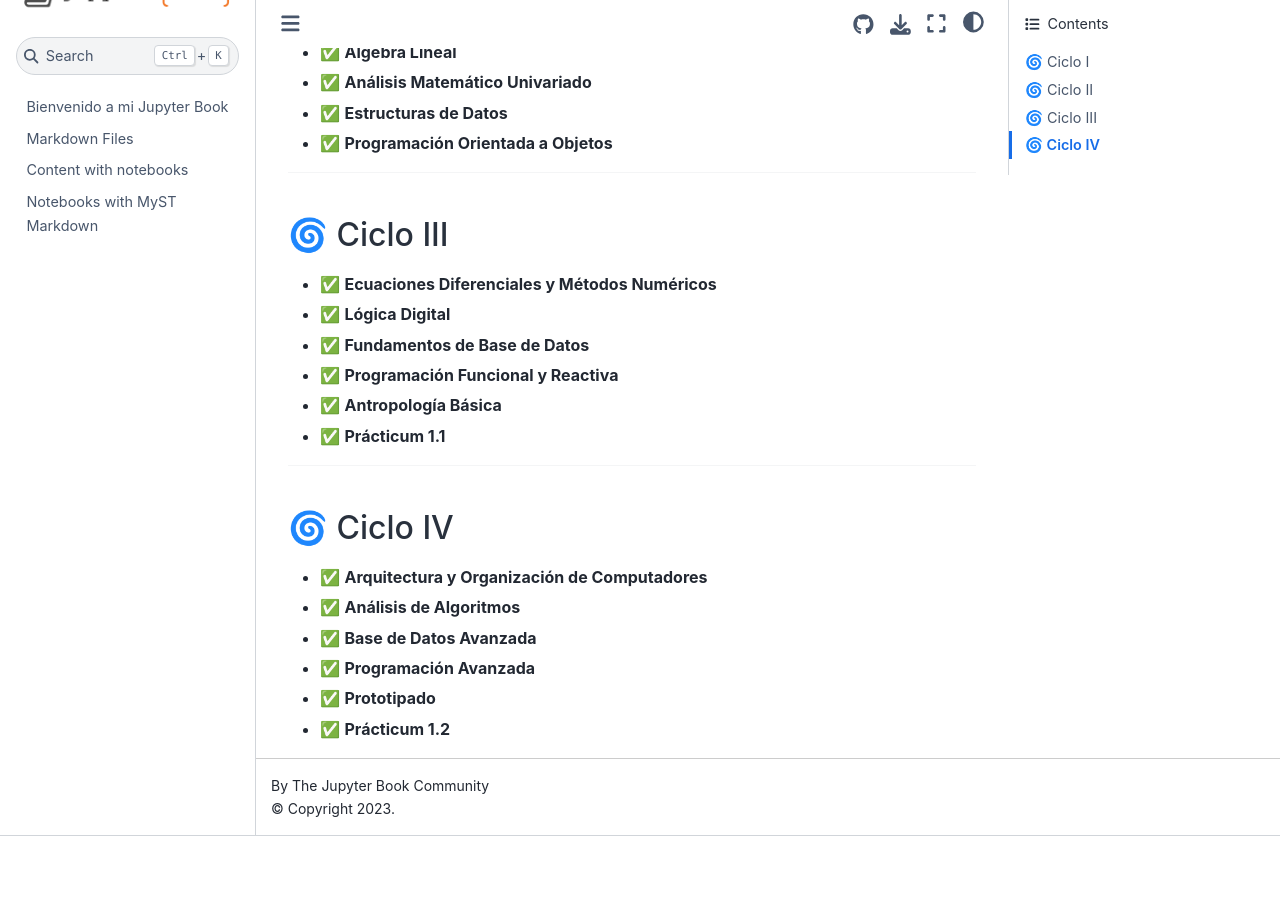
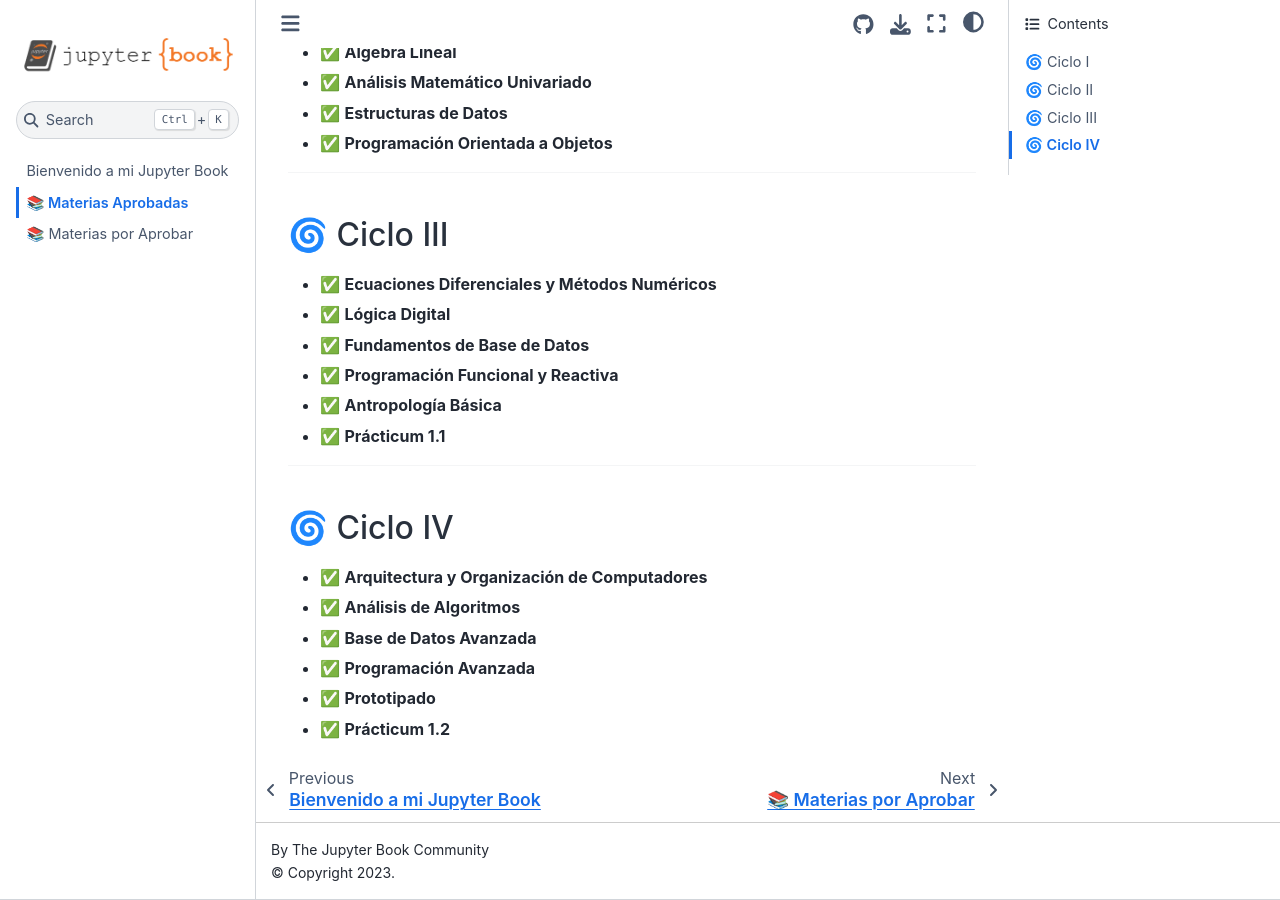
Before and after one commit to cbhas/tutorial-pla-web, a Jupyter Book: the page built from materias-aprobadas.md, in a window 1280 px wide and 900 px high, scrolled down 518 px. Built offline with Jupyter Book 1.0.4 settings and Sphinx 7.4.7 and the Sphinx Book theme 1.1.4, drawn with Linux system fonts in a browser that asks for light colours; before the commit the page ends 1354 px from its top, so only the background shows below that.

Commit message:
Build HTML for Jupyter Book v0.3

```diff
--- a/_toc.yml
+++ b/_toc.yml
@@ -4,6 +4,5 @@
 format: jb-book
 root: intro
 chapters:
-- file: markdown
-- file: notebooks
-- file: markdown-notebooks
+- file: materias-aprobadas
+- file: materias-por-aprobar
```
